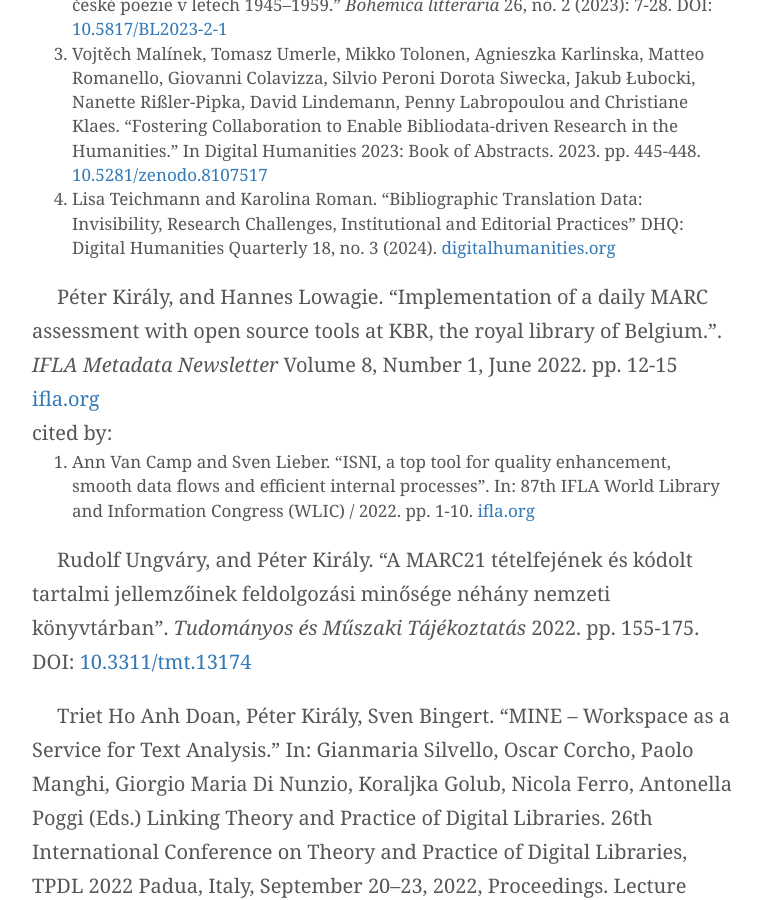
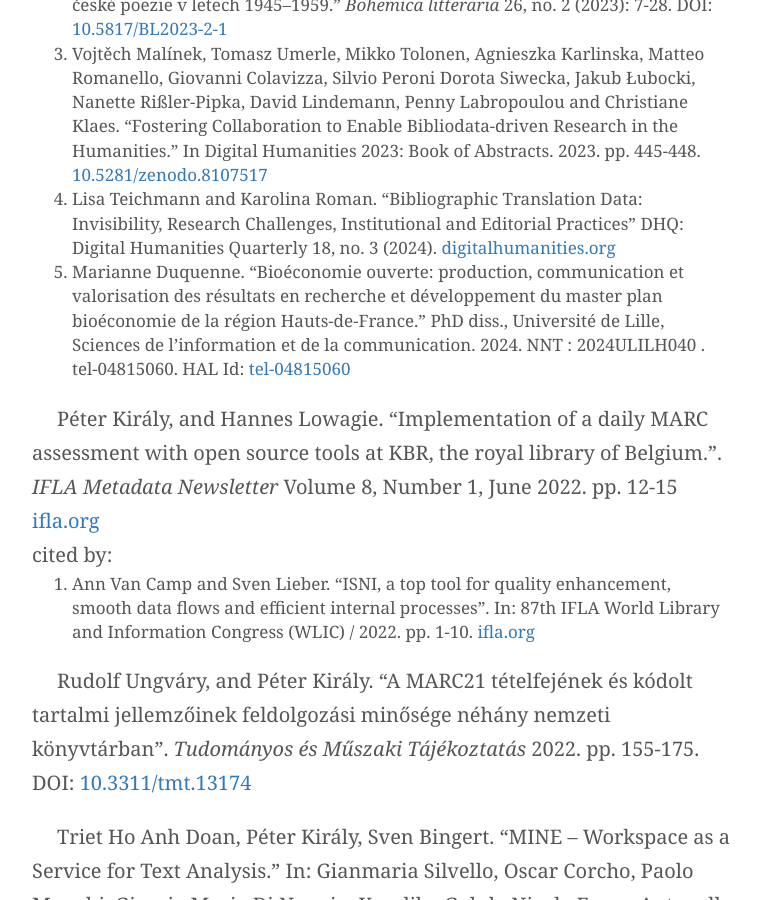
Before and after one commit to pkiraly/pkiraly.github.io, a Jekyll site: the page built from about.md, in a window 1280 px wide and 900 px high, scrolled down 16773 px. Shown: the whole window, without its empty margins (258-1019 px from the left). Built offline with Jekyll 4.4.1, drawn with Linux system fonts in a browser that asks for light colours; nearby versions of some CDN libraries; some web fonts are replaced; comment, search, counter and statistics services are not loaded.

Commit message:
Duquenne, 2024

```diff
--- a/about.md
+++ b/about.md
@@ -229,6 +229,8 @@ cited by:<br/>
 2. Vojtěch Malínek. "Poezie na křižovatce: poznámky ke kvantitativním aspektům české poezie v letech 1945–1959." _Bohemica litteraria_ 26, no. 2 (2023): 7-28. DOI: [10.5817/BL2023-2-1](https://doi.org/10.5817/BL2023-2-1)
 3. Vojtěch Malínek, Tomasz Umerle, Mikko Tolonen, Agnieszka Karlinska, Matteo Romanello, Giovanni Colavizza, Silvio Peroni Dorota Siwecka, Jakub Łubocki, Nanette Rißler-Pipka, David Lindemann, Penny Labropoulou and Christiane Klaes. "Fostering Collaboration to Enable Bibliodata-driven Research in the Humanities." In Digital Humanities 2023: Book of Abstracts. 2023. pp. 445-448. [10.5281/zenodo.8107517](https://doi.org/10.5281/zenodo.8107517)
 4. Lisa Teichmann and Karolina Roman. "Bibliographic Translation Data: Invisibility, Research Challenges, Institutional and Editorial Practices" DHQ: Digital Humanities Quarterly 18, no. 3 (2024). [digitalhumanities.org](https://digitalhumanities.org/dhq/vol/18/3/000749/000749.html)
+5. Marianne Duquenne. "Bioéconomie ouverte: production, communication et valorisation des résultats en recherche et développement du master plan bioéconomie de la région Hauts-de-France." PhD diss., Université de Lille, Sciences de l’information et de la communication. 2024. NNT : 2024ULILH040 . tel-04815060. HAL Id: [tel-04815060](HAL Id: tel-04815060
+https://theses.hal.science/tel-04815060v1)
 
 Péter Király, and Hannes Lowagie. "Implementation of a daily MARC assessment with open source tools at KBR, the royal library of Belgium.". *IFLA Metadata Newsletter* Volume 8, Number 1, June 2022. pp. 12-15 [ifla.org](https://repository.ifla.org/bitstream/123456789/1976/1/IFLA_Metadata_Newsletter_June_2022.pdf)<br/>
 cited by:<br/>
```
